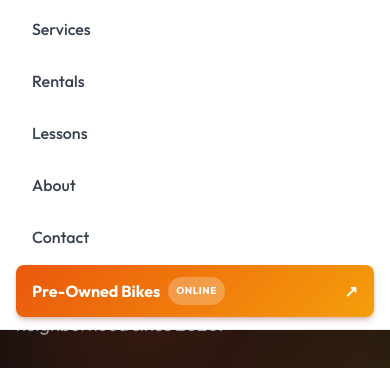
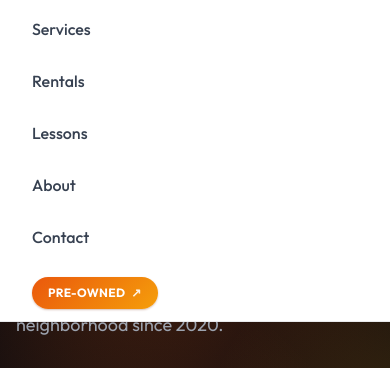
Before and after one commit to seanrsn/Spoke, a website: page index.html in a window 390 px wide. Both pictures are taken after a click on the button "Toggle menu". Shown: the part 72-440 px from the top of the page. Drawn offline with nearby package versions, Linux system fonts and the light colour scheme; files that its build step writes are made by us from their sources.

Commit message:
Mobile Pre-Owned: same compact gradient pill as desktop (was too loud as full-width block)

```diff
--- a/about.html
+++ b/about.html
@@ -81,7 +81,7 @@
         <a href="/lessons.html" class="block px-4 py-3 rounded-lg text-base font-medium text-gray-700 hover:bg-brand-50 hover:text-brand-700">Lessons</a>
         <a href="/about.html" class="block px-4 py-3 rounded-lg text-base font-semibold text-brand-700 bg-brand-50">About</a>
         <a href="/contact.html" class="block px-4 py-3 rounded-lg text-base font-medium text-gray-700 hover:bg-brand-50 hover:text-brand-700">Contact</a>
-        <a href="https://machxcycles.com" target="_blank" rel="noopener" class="bb-gradient-btn flex items-center justify-between px-4 py-3 rounded-lg text-base font-bold text-white shadow-md shadow-brand-900/25 mt-3"><span class="inline-flex items-center gap-2"><span>Pre-Owned Bikes</span><span class="text-[10px] font-bold uppercase tracking-wider px-2 py-0.5 bg-white/25 rounded-full">Online</span></span><span>↗</span></a>
+        <div class="pt-3 pl-4"><a href="https://machxcycles.com" target="_blank" rel="noopener" class="bb-gradient-btn inline-flex items-center gap-1.5 px-4 py-2 rounded-full text-white text-xs font-bold uppercase tracking-wide shadow-sm shadow-brand-900/30">Pre-Owned <span class="opacity-90">↗</span></a></div>
       </div>
     </div>
   </nav>
--- a/contact.html
+++ b/contact.html
@@ -80,7 +80,7 @@
         <a href="/lessons.html" class="block px-4 py-3 rounded-lg text-base font-medium text-gray-700 hover:bg-brand-50 hover:text-brand-700">Lessons</a>
         <a href="/about.html" class="block px-4 py-3 rounded-lg text-base font-medium text-gray-700 hover:bg-brand-50 hover:text-brand-700">About</a>
         <a href="/contact.html" class="block px-4 py-3 rounded-lg text-base font-semibold text-brand-700 bg-brand-50">Contact</a>
-        <a href="https://machxcycles.com" target="_blank" rel="noopener" class="bb-gradient-btn flex items-center justify-between px-4 py-3 rounded-lg text-base font-bold text-white shadow-md shadow-brand-900/25 mt-3"><span class="inline-flex items-center gap-2"><span>Pre-Owned Bikes</span><span class="text-[10px] font-bold uppercase tracking-wider px-2 py-0.5 bg-white/25 rounded-full">Online</span></span><span>↗</span></a>
+        <div class="pt-3 pl-4"><a href="https://machxcycles.com" target="_blank" rel="noopener" class="bb-gradient-btn inline-flex items-center gap-1.5 px-4 py-2 rounded-full text-white text-xs font-bold uppercase tracking-wide shadow-sm shadow-brand-900/30">Pre-Owned <span class="opacity-90">↗</span></a></div>
       </div>
     </div>
   </nav>
--- a/index.html
+++ b/index.html
@@ -111,13 +111,11 @@
         <a href="/lessons.html" class="block px-4 py-3 rounded-lg text-base font-medium text-gray-700 hover:bg-brand-50 hover:text-brand-700">Lessons</a>
         <a href="/about.html" class="block px-4 py-3 rounded-lg text-base font-medium text-gray-700 hover:bg-brand-50 hover:text-brand-700">About</a>
         <a href="/contact.html" class="block px-4 py-3 rounded-lg text-base font-medium text-gray-700 hover:bg-brand-50 hover:text-brand-700">Contact</a>
-        <a href="https://machxcycles.com" target="_blank" rel="noopener" class="bb-gradient-btn flex items-center justify-between px-4 py-3 rounded-lg text-base font-bold text-white shadow-md shadow-brand-900/25 mt-3">
-          <span class="inline-flex items-center gap-2">
-            <span>Pre-Owned Bikes</span>
-            <span class="text-[10px] font-bold uppercase tracking-wider px-2 py-0.5 bg-white/25 rounded-full">Online</span>
-          </span>
-          <span>↗</span>
-        </a>
+        <div class="pt-3 pl-4">
+          <a href="https://machxcycles.com" target="_blank" rel="noopener" class="bb-gradient-btn inline-flex items-center gap-1.5 px-4 py-2 rounded-full text-white text-xs font-bold uppercase tracking-wide shadow-sm shadow-brand-900/30">
+            Pre-Owned <span class="opacity-90">↗</span>
+          </a>
+        </div>
       </div>
     </div>
   </nav>
--- a/lessons.html
+++ b/lessons.html
@@ -104,7 +104,7 @@
         <a href="/lessons.html" class="block px-4 py-3 rounded-lg text-base font-semibold text-brand-700 bg-brand-50">Lessons</a>
         <a href="/about.html" class="block px-4 py-3 rounded-lg text-base font-medium text-gray-700 hover:bg-brand-50 hover:text-brand-700">About</a>
         <a href="/contact.html" class="block px-4 py-3 rounded-lg text-base font-medium text-gray-700 hover:bg-brand-50 hover:text-brand-700">Contact</a>
-        <a href="https://machxcycles.com" target="_blank" rel="noopener" class="bb-gradient-btn flex items-center justify-between px-4 py-3 rounded-lg text-base font-bold text-white shadow-md shadow-brand-900/25 mt-3"><span class="inline-flex items-center gap-2"><span>Pre-Owned Bikes</span><span class="text-[10px] font-bold uppercase tracking-wider px-2 py-0.5 bg-white/25 rounded-full">Online</span></span><span>↗</span></a>
+        <div class="pt-3 pl-4"><a href="https://machxcycles.com" target="_blank" rel="noopener" class="bb-gradient-btn inline-flex items-center gap-1.5 px-4 py-2 rounded-full text-white text-xs font-bold uppercase tracking-wide shadow-sm shadow-brand-900/30">Pre-Owned <span class="opacity-90">↗</span></a></div>
       </div>
     </div>
   </nav>
--- a/rentals.html
+++ b/rentals.html
@@ -104,7 +104,7 @@
         <a href="/lessons.html" class="block px-4 py-3 rounded-lg text-base font-medium text-gray-700 hover:bg-brand-50 hover:text-brand-700">Lessons</a>
         <a href="/about.html" class="block px-4 py-3 rounded-lg text-base font-medium text-gray-700 hover:bg-brand-50 hover:text-brand-700">About</a>
         <a href="/contact.html" class="block px-4 py-3 rounded-lg text-base font-medium text-gray-700 hover:bg-brand-50 hover:text-brand-700">Contact</a>
-        <a href="https://machxcycles.com" target="_blank" rel="noopener" class="bb-gradient-btn flex items-center justify-between px-4 py-3 rounded-lg text-base font-bold text-white shadow-md shadow-brand-900/25 mt-3"><span class="inline-flex items-center gap-2"><span>Pre-Owned Bikes</span><span class="text-[10px] font-bold uppercase tracking-wider px-2 py-0.5 bg-white/25 rounded-full">Online</span></span><span>↗</span></a>
+        <div class="pt-3 pl-4"><a href="https://machxcycles.com" target="_blank" rel="noopener" class="bb-gradient-btn inline-flex items-center gap-1.5 px-4 py-2 rounded-full text-white text-xs font-bold uppercase tracking-wide shadow-sm shadow-brand-900/30">Pre-Owned <span class="opacity-90">↗</span></a></div>
       </div>
     </div>
   </nav>
--- a/services.html
+++ b/services.html
@@ -110,7 +110,7 @@
         <a href="/lessons.html" class="block px-4 py-3 rounded-lg text-base font-medium text-gray-700 hover:bg-brand-50 hover:text-brand-700">Lessons</a>
         <a href="/about.html" class="block px-4 py-3 rounded-lg text-base font-medium text-gray-700 hover:bg-brand-50 hover:text-brand-700">About</a>
         <a href="/contact.html" class="block px-4 py-3 rounded-lg text-base font-medium text-gray-700 hover:bg-brand-50 hover:text-brand-700">Contact</a>
-        <a href="https://machxcycles.com" target="_blank" rel="noopener" class="bb-gradient-btn flex items-center justify-between px-4 py-3 rounded-lg text-base font-bold text-white shadow-md shadow-brand-900/25 mt-3"><span class="inline-flex items-center gap-2"><span>Pre-Owned Bikes</span><span class="text-[10px] font-bold uppercase tracking-wider px-2 py-0.5 bg-white/25 rounded-full">Online</span></span><span>↗</span></a>
+        <div class="pt-3 pl-4"><a href="https://machxcycles.com" target="_blank" rel="noopener" class="bb-gradient-btn inline-flex items-center gap-1.5 px-4 py-2 rounded-full text-white text-xs font-bold uppercase tracking-wide shadow-sm shadow-brand-900/30">Pre-Owned <span class="opacity-90">↗</span></a></div>
       </div>
     </div>
   </nav>
```
